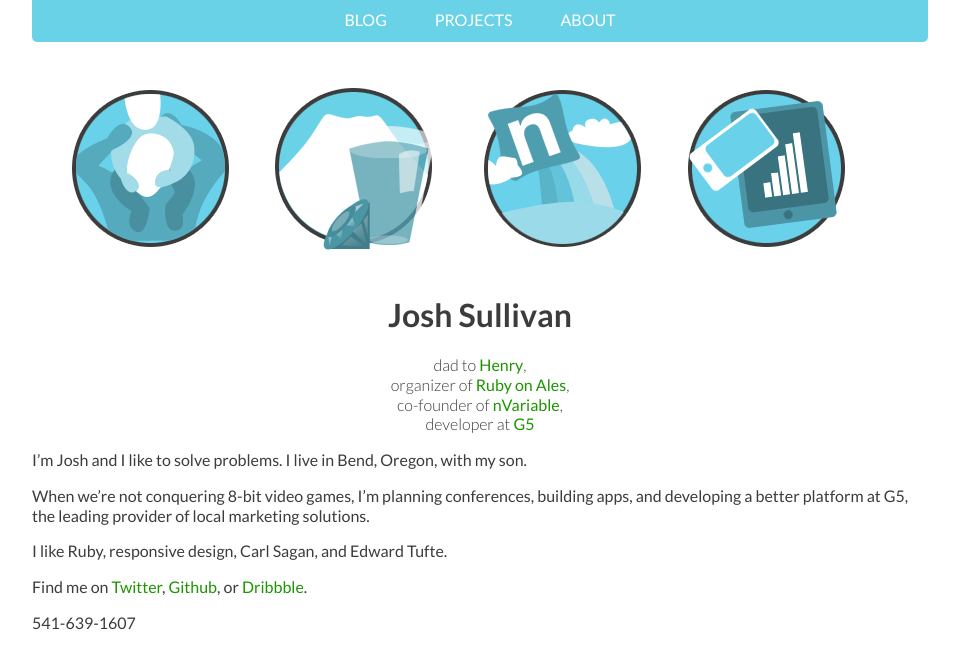
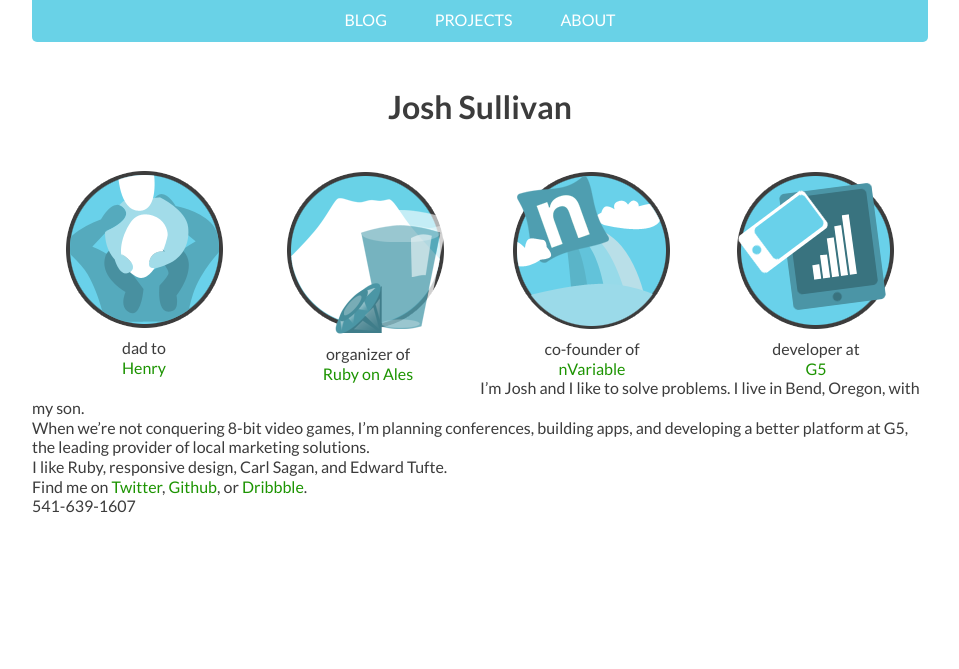
Before and after one commit to jsullivan/jsullivan.github.com, a Jekyll site: the page built from index.markdown, in a window 1280 px wide. Shown: the top 669 px of the page, without its empty margins (160-1119 px from the left). Built offline with Jekyll 4.4.1, drawn with Linux system fonts in a browser that asks for light colours; nearby versions of some CDN libraries.

Commit message:
Make badges work on full layout

```diff
--- a/_layouts/default.html
+++ b/_layouts/default.html
@@ -44,18 +44,46 @@
         <li><a href="about">ABOUT</a></li>
       </ul>
     </nav>
+    <header>
+      <h1>Josh Sullivan</h1>
+    </header>
     <div class="badges">
-      <ul>
-        <li><img src="/images/dadtohenry.png" /><a href=""></a></li>
-        <li><img src="/images/rubyonales.png" /><a href=""></a></li>
-        <li><img src="/images/nvariable.png" /><a href=""></a></li>
-        <li><img src="/images/g5.png" href="" /><a href=""></a></li>
-      </ul>
+      <div class="badge">
+        <img src="/images/dadtohenry.png" />
+        <div class="badge_title">
+          dad to
+          <br />
+          <a href="">Henry</a>
+        </div>
+      </div>
+      <div class="badge">
+        <img src="/images/rubyonales.png" />
+        <div class="badge_title">
+          organizer of
+          <br />
+          <a href="http://ruby.onales.com">Ruby on Ales</a>
+        </div>
+      </div>
+      <div class="badge">
+        <img src="/images/nvariable.png" />
+        <div class="badge_title">
+          co-founder of
+          <br />
+          <a href="http://nvariable.com">nVariable</a>
+        </div>
+      </div>
+      <div class="badge">
+        <img src="/images/g5.png" href="" />
+        <div class="badge_title">
+          developer at
+          <br />
+          <a href="http://twitter.com/#!/g5platform">G5</a>
+        </div>
+      </div>
     </div>
-  {{ content }}
-  <footer>
-
-  </footer>
+    {{ content }}
+    <footer>
+    </footer>
   </div>
 
   <!-- JavaScript at the bottom for fast page loading -->
--- a/css/style.css
+++ b/css/style.css
@@ -1,4 +1,26 @@
 @import url(http://fonts.googleapis.com/css?family=Lato:300,400,700);
+
+/*	Resets taken from Less Framework
+	------	*/
+
+html, body, div, span, object, iframe, h1, h2, h3, h4, h5, h6,
+p, blockquote, pre, a, abbr, address, cite, code, del, dfn, em,
+img, ins, kbd, q, samp, small, strong, sub, sup, var, b, i, hr,
+dl, dt, dd, ol, ul, li, fieldset, form, label, legend,
+table, caption, tbody, tfoot, thead, tr, th, td,
+article, aside, canvas, details, figure, figcaption, hgroup,
+menu, footer, header, nav, section, summary, time, mark, audio, video {
+	margin: 0;
+	padding: 0;
+	border: 0;
+}
+
+article, aside, canvas, figure, figure img, figcaption, hgroup,
+footer, header, nav, section, audio, video {
+	display: block;
+}
+
+a img {border: 0;}
 
 body {
   font-size: 1em;
@@ -24,6 +46,7 @@
 }
 header {
   text-align: center;
+  margin: 5% 0;
 }
 nav {
   text-align: center;
@@ -42,15 +65,19 @@
   display: inline;
   padding-right: 5%;
 }
+nav ul li:last-child {padding-right: 0;}
 nav ul li a {
   color: #fff;
 }
-nav ul li:last-child {padding: 0;}
-.badges {margin: 5% 0;}
-.badges ul {list-style: none;}
-.badges ul li {
-  display: inline;
-  padding-right: 5%;
+.badges {margin:0 ;}
+.badge{;
+  width: 224px;
+  float: left;
+  text-align: center;
+}
+.badge img {margin: 0 0 10px 0;}
+.badge_title {
+  text-align: center;
 }
 /*		Default Layout: 992px.
 		Gutters: 24px.
@@ -81,6 +108,7 @@
 	body {
 		width: 712px;
 	}
+  .badges img {height: 118px;}
 }
 
 
--- a/index.markdown
+++ b/index.markdown
@@ -2,17 +2,6 @@
 layout: default
 title: Josh Sullivan
 ---
- <header>
-   <h1> Josh Sullivan</h1>
-   <p class="light">
-     dad to <a href="">Henry</a>,
-     <br />
-     organizer of <a href="http://ruby.onales.com">Ruby on Ales</a>,
-     <br />
-     co-founder of <a href="http://nvariable.com">nVariable</a>,
-     <br />developer at <a href="http://twitter.com/#!/g5platform">G5</a>
-   </p>
- </header>
 
 I'm Josh and I like to solve problems. I live in Bend, Oregon, with my son.
 
```
Also changed, not shown: 2 other files.
